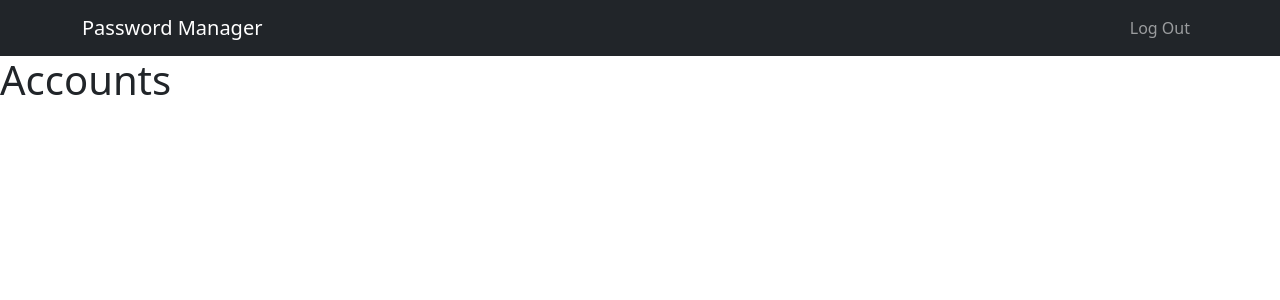
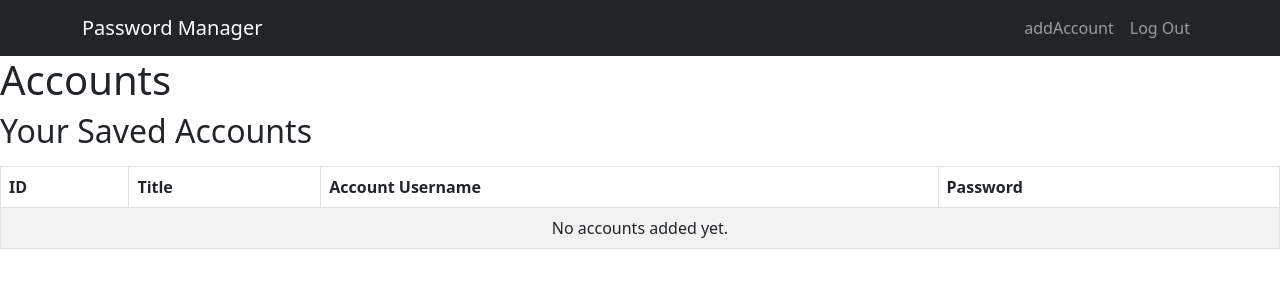
Before and after one commit to Prakash012b/Secure-Password-Manager-App, a Flask app: page /accountPage in a window 1280 px wide. Shown: the top 300 px of the page. Run offline with Flask 3, Linux system fonts and the light colour scheme; some libraries are stand-ins or nearby versions.

Commit message:
added addaccount
new tab to add account of customer to save in password manager

```diff
--- a/templates/accountPage.html
+++ b/templates/accountPage.html
@@ -22,6 +22,7 @@
 
             <div class="collapse navbar-collapse" id="navbarNav">
                 <ul class="navbar-nav ms-auto">
+                  <li class="nav-item"><a class="nav-link" href="{{ url_for('addAccount') }}">addAccount</a></li>
                     <li class="nav-item"><a class="nav-link" href="{{ url_for('logout') }}">Log Out</a></li>
                 </ul>
 
@@ -42,6 +43,45 @@
     </div>
 
     <h1>Accounts</h1>
+
+    <!--Start: code by prakash-->
+
+<h2>Your Saved Accounts</h2>
+
+<!--Table to display saved accounts-->
+    <table class="table table-bordered table-striped mt-3">
+      <thead>
+        <tr>
+          <th>ID</th>
+          <th>Title</th>
+          <th>Account Username</th>
+          <th>Password</th>
+        </tr>
+      </thead>
+      <tbody>
+
+        <!-- check if there is any accounts-->
+        {% if accounts %}
+        <!-- loop through each account-->
+          {% for acc in accounts %}
+          <tr>
+            <!-- Display account details in table cells -->
+            <td>{{ acc.id }}</td>
+            <td>{{ acc.title }}</td>
+            <td>{{ acc.account_username }}</td>
+            <td><code>{{ acc.password_encrypted }}</code></td> <!-- Encrypted password -->
+          </tr>
+          {% endfor %}
+        {% else %}
+        <!-- Show this row if no accounts exist -->
+          <tr><td colspan="4" class="text-center">No accounts added yet.</td></tr>
+        {% endif %}
+      </tbody>
+    </table>
+  </div>
+
+<!--End:code by prakash-->
+
     <script src="https://cdn.jsdelivr.net/npm/bootstrap@5.3.0/dist/js/bootstrap.bundle.min.js"></script>
 </body>
 </html>
```
